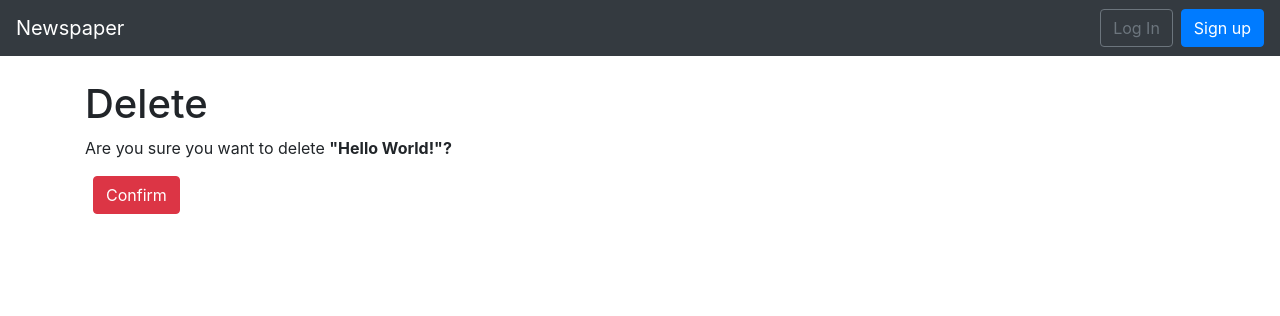
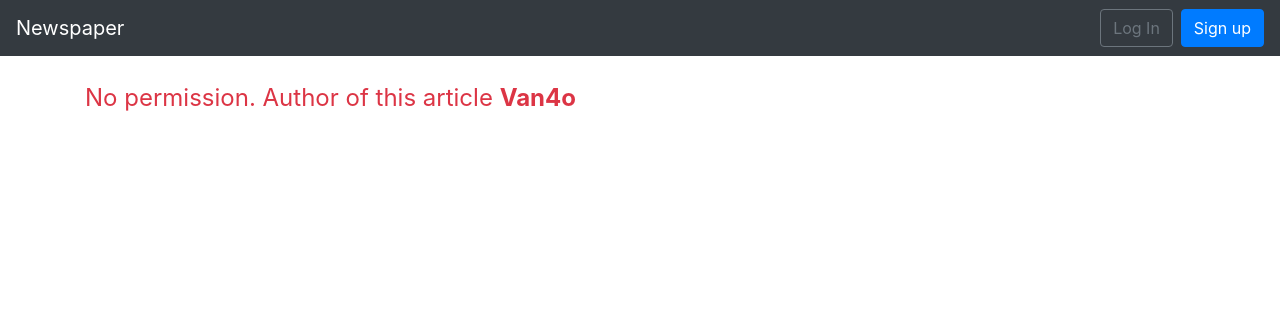
Before and after one commit to Van4ooo/auth_system_for_django, a Django app: page /article/1/delete in a window 1280 px wide. Shown: the top 316 px of the page. Run offline with Django 4.2, Linux system fonts and the light colour scheme; data comes from the database, SQL or seed files in the repository.

Commit message:
closed access to visit url delete_article page of other user

```diff
--- a/templates/article_delete.html
+++ b/templates/article_delete.html
@@ -1,9 +1,19 @@
 {% extends 'base.html' %}
 
+{% block title %}
+    {% if user.is_authenticated and article.author.username == user.username %} Delete article
+    {% else %} No permission.
+    {% endif %}
+{% endblock title%}
+
 {% block content %}
-    <h1>Delete</h1>
-    <form action="" method="post">{% csrf_token %}
-        <p>Are you sure you want to delete <b>"{{ article.title }}"?</b></p>
-        <button class="btn btn-danger ml-2" type="submit">Confirm</button>
-    </form>
+    {% if user.is_authenticated and article.author.username == user.username %}
+        <h1>Delete</h1>
+        <form action="" method="post">{% csrf_token %}
+            <p>Are you sure you want to delete <b>"{{ article.title }}"?</b></p>
+            <button class="btn btn-danger ml-2" type="submit">Confirm</button>
+        </form>
+    {% else %}
+        <p class="text-danger" style="font-size:24px">No permission. Author of this article <b>{{ article.author }}</b></p>
+    {% endif %}
 {% endblock content %}
```
